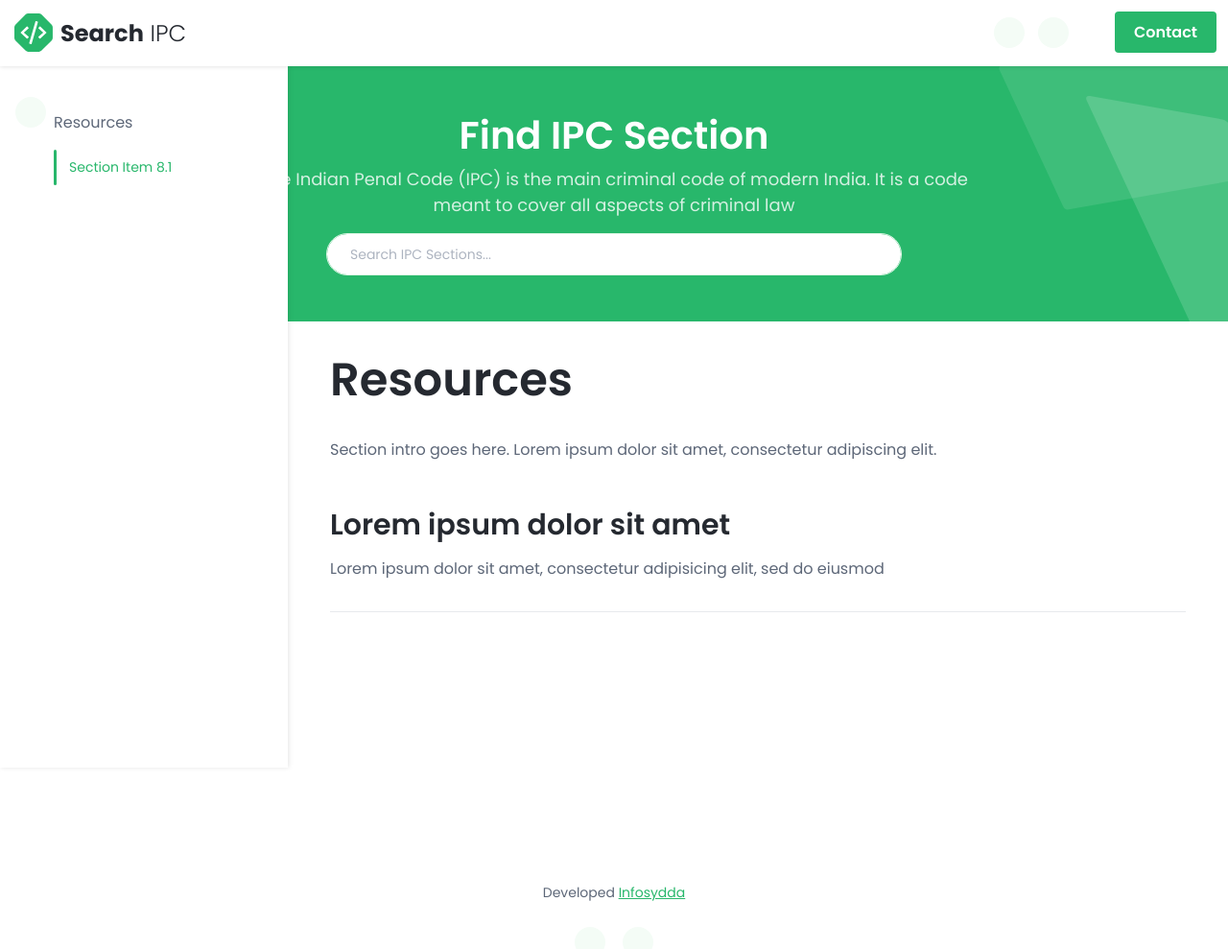
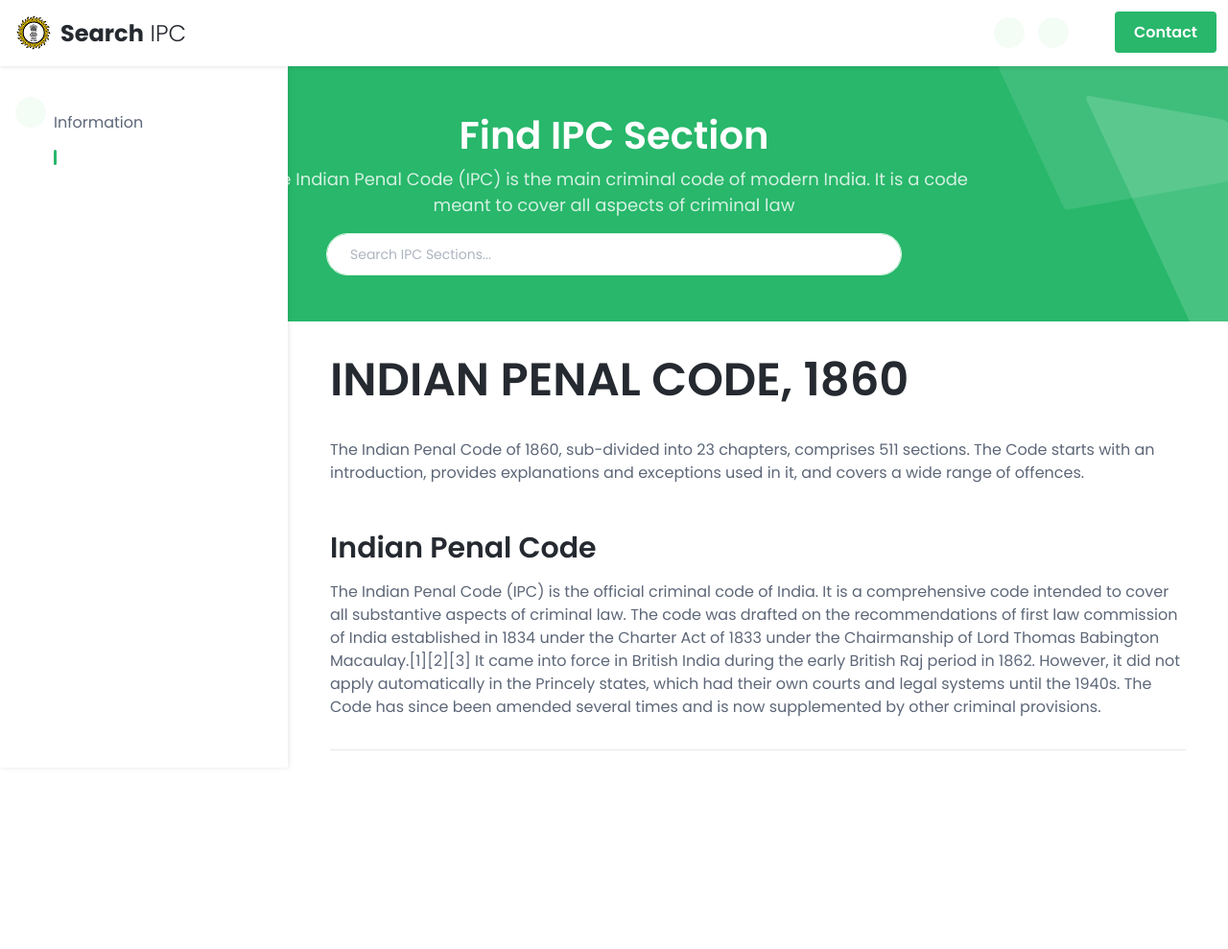
Before and after one commit to RamkumarMrj/IPC-SEARCH-ENGINE, a Django app: page / in a window 1280 px wide. Shown: the top 989 px of the page at 96% size. Before the commit the page ends 939 px from the top, so only its background shows below. Run offline with Django 3.2, Linux system fonts and the light colour scheme; some libraries are stand-ins or nearby versions.

Commit message:
page update

```diff
--- a/search/templates/search/base.html
+++ b/search/templates/search/base.html
@@ -12,7 +12,7 @@
 
   <meta name="description" content="">
   <meta name="author" content="Infosydda">
-  <link rel="shortcut icon" href="{% static 'assets/images/coderdocs-logo.svg' %}">
+  <link rel="shortcut icon" href="{% static 'assets/images/logo.png' %}">
 
   <!-- Google Font -->
   <link href="https://fonts.googleapis.com/css?family=Poppins:300,400,500,600,700&display=swap" rel="stylesheet">
@@ -43,7 +43,7 @@
             <span></span>
             <span></span>
           </button>
-          <div class="site-logo"><a class="navbar-brand" href="/"><img class="logo-icon me-2" src="{% static 'assets/images/coderdocs-logo.svg' %}" alt="logo"><span class="logo-text">Search<span class="text-alt"> IPC
+          <div class="site-logo"><a class="navbar-brand" href="/"><img class="logo-icon me-2" src="{% static 'assets/images/logo.png' %}" alt="logo"><span class="logo-text">Search<span class="text-alt"> IPC
           </span>
         </span></a>
       </div>
--- a/search/templates/search/index.html
+++ b/search/templates/search/index.html
@@ -7,10 +7,10 @@
       <ul class="section-items list-unstyled nav flex-column pb-3">
 
         <li class="nav-item section-title mt-3"><a class="nav-link scrollto" href="#section-8"><span
-              class="theme-icon-holder me-2"><i class="fas fa-book-reader"></i></span>Resources</a>
+              class="theme-icon-holder me-2"><i class="fas fa-book-reader"></i></span>Information</a>
         </li>
 
-        <li class="nav-item"><a class="nav-link scrollto" href="#item-8-1">Section Item 8.1</a></li>
+        <li class="nav-item"><a class="nav-link scrollto" href="#item-8-1"></a></li>
 
       </ul>
 
@@ -22,17 +22,17 @@
       <article class="docs-article" id="section-8">
         <header class="docs-header">
 
-          <h1 class="docs-heading">Resources</h1>
+          <h1 class="docs-heading">INDIAN PENAL CODE, 1860</h1>
           <section class="docs-intro">
-            <p>Section intro goes here. Lorem ipsum dolor sit amet, consectetur adipiscing elit.</p>
+            <p>The Indian Penal Code of 1860, sub-divided into 23 chapters, comprises 511 sections. The Code starts with an introduction, provides explanations and exceptions used in it, and covers a wide range of offences.</p>
           </section>
 
         </header>
         <section class="docs-section" id="item-8-1">
 
-          <h2 class="section-heading">Lorem ipsum dolor sit amet</h2>
+          <h2 class="section-heading">Indian Penal Code</h2>
 
-          <p>Lorem ipsum dolor sit amet, consectetur adipisicing elit, sed do eiusmod</p>
+          <p>The Indian Penal Code (IPC) is the official criminal code of India. It is a comprehensive code intended to cover all substantive aspects of criminal law. The code was drafted on the recommendations of first law commission of India established in 1834 under the Charter Act of 1833 under the Chairmanship of Lord Thomas Babington Macaulay.[1][2][3] It came into force in British India during the early British Raj period in 1862. However, it did not apply automatically in the Princely states, which had their own courts and legal systems until the 1940s. The Code has since been amended several times and is now supplemented by other criminal provisions.</p>
 
         </section>
 
```
Also changed, not shown: search/templates/search/static/assets/images/coderdocs-logo.svg, search/templates/search/static/assets/images/coderdocs-logo1.svg (added), search/templates/search/static/assets/images/logo.png (added).
